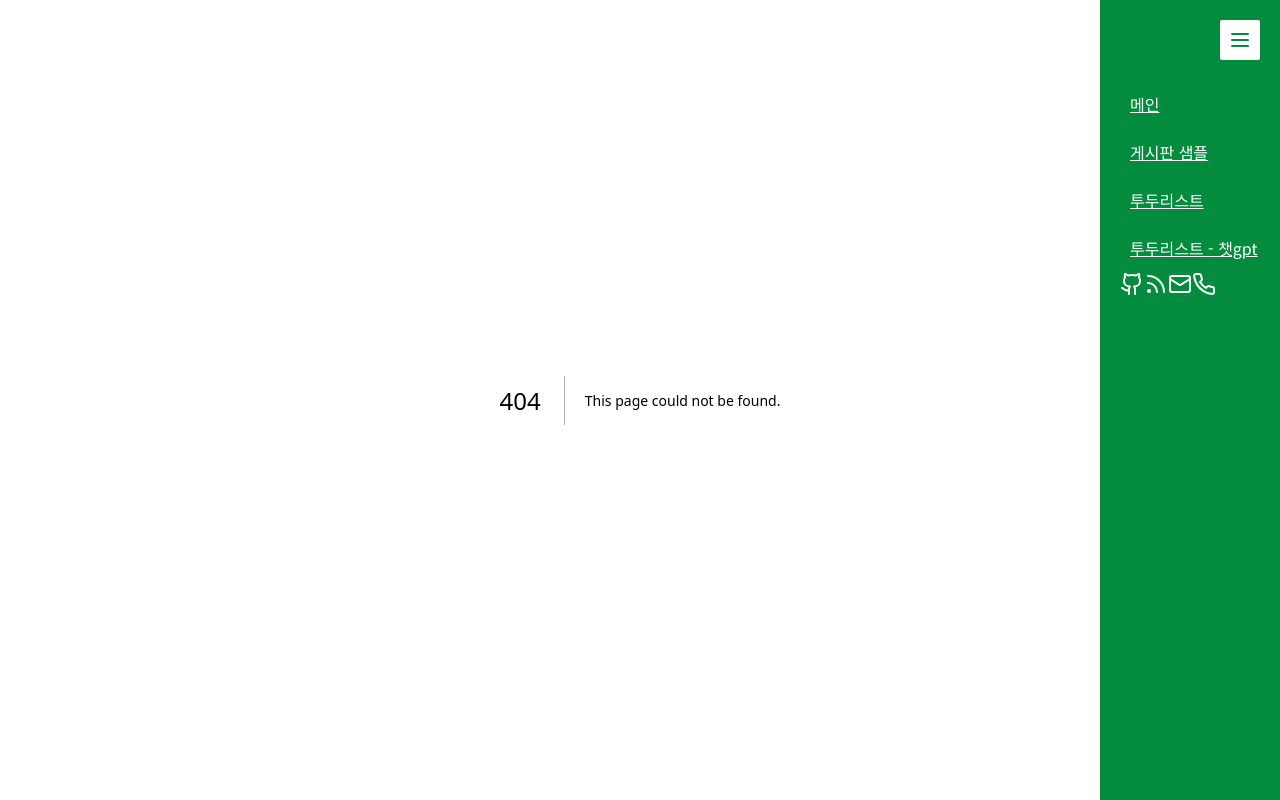
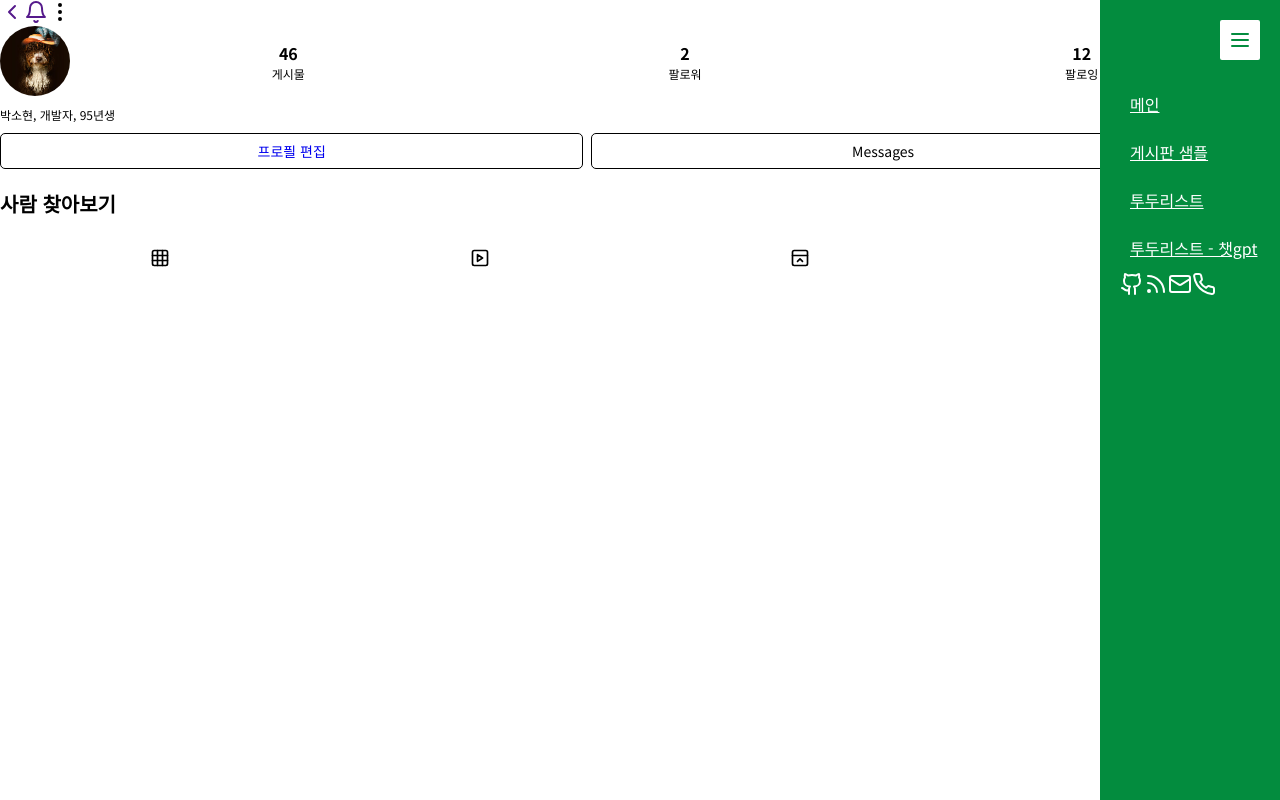
Before and after one commit to 33park/next-sample, a Next.js app in the folder next-basic/: page /user/1 in a window 1280 px wide. Before the commit this address had no page. Built offline with nearby package versions, Linux system fonts and the light colour scheme.

Commit message:
상세페이지연결

```diff
--- a/next-basic/src/app/component/Instagram/profile/Head.tsx
+++ b/next-basic/src/app/component/Instagram/profile/Head.tsx
@@ -7,16 +7,16 @@ interface profileProps {
     userPostAmount: number;
     userFollower: number;
     userFollowing: number;
-    handleRecommend: () => void;
+    toggleRecommend: () => void;
 }
 
-export default function UserHead({userPostAmount, userFollower, userFollowing, handleRecommend}:profileProps) {
-    const [plusBtn, setPlusBtn] = useState(false);
+export default function UserHead({userPostAmount, userFollower, userFollowing, toggleRecommend}:profileProps) {
+    // const [plusBtn, setPlusBtn] = useState(false);
 
-    const toggleRecommend = () => {
-        setPlusBtn(plusBtn => !plusBtn);
-        handleRecommend();
-    }
+    // const toggleRecommend = () => {
+    //     setPlusBtn(plusBtn => !plusBtn);
+    //     handleRecommend();
+    // }
 
   return (
     <section>
@@ -36,7 +36,7 @@ export default function UserHead({userPostAmount, userFollower, userFollowing, h
         <UserUtilSec>
             <UserUtilBtn $height={'3.6rem'} as="a" href='/'>프로픨 편집</UserUtilBtn>
             <UserUtilBtn $height={'3.6rem'}>Messages</UserUtilBtn>
-            <UserUtilBtn $height={'3.6rem'} onClick={toggleRecommend}><UserPlus  fill={plusBtn ? 'white' : 'black'}/></UserUtilBtn>
+            <UserUtilBtn $height={'3.6rem'} onClick={toggleRecommend}><UserPlus /></UserUtilBtn>{/* fill={plusBtn ? 'white' : 'black'} */}
         </UserUtilSec>
     </section>
   )
--- a/next-basic/src/app/user/[id].tsx
+++ b/next-basic/src/app/user/[userId]/page.tsx
@@ -1,27 +1,28 @@
 'use client'
 import React,{useEffect, useState} from 'react'
-import { useRouter } from 'next/navigation';
+import { useParams } from 'next/navigation';
 import Link from "next/link";
 import { Grid3X3, SquarePlay, ContactRound, PanelTopClose } from 'lucide-react';
 import { styled } from 'styled-components'
 import { flexBox } from '@/style/styles/common'
 //layout component
-import LayoutHeader from "../component/Instagram/layout/Header"
-import LayoutGNB from "../component/Instagram/layout/GNB"
+import LayoutHeader from "../../component/Instagram/layout/Header"
+import LayoutGNB from "../../component/Instagram/layout/GNB"
 //content component
-import ContentHead from "../component/Instagram/profile/Head"
-import ContentFinder from "../component/Instagram/profile/Finder"
+import ContentHead from "../../component/Instagram/profile/Head"
+import ContentFinder from "../../component/Instagram/profile/Finder"
 // import ContentGallery from "../component/Instagram/profile/Gallery"
 //data
-import boardData from "../../../public/api/boardData"
+import boardData from "../../../../public/api/boardData"
 
 export default function UserDetailPage() {
-    const router = useRouter();
-    const { userId } = router.query; // useRouter().query.id도 사용 가능
+
+    const { userId } = useParams; // useRouter().query.id도 사용 가능
     const [boardItems, setBoardItems] = useState([]);
 
     useEffect(() => {
         if (!userId) return;
+
         const fetchData = async () => {
             const userBoardItems = boardData.filter(item => item.userId === userId);
             setBoardItems(userBoardItems);
@@ -38,7 +39,7 @@ export default function UserDetailPage() {
 		<main>
             <LayoutHeader></LayoutHeader>
             {/* content */}
-            <ContentHead userPostAmount={46} userFollower={2} userFollowing={12} handleRecommend={handleFollow}></ContentHead>
+            <ContentHead userPostAmount={46} userFollower={2} userFollowing={12} toggleRecommend={handleFollow}></ContentHead>
             <section>
                 <RecommendTop>
                     <h3>사람 찾아보기</h3>
```
